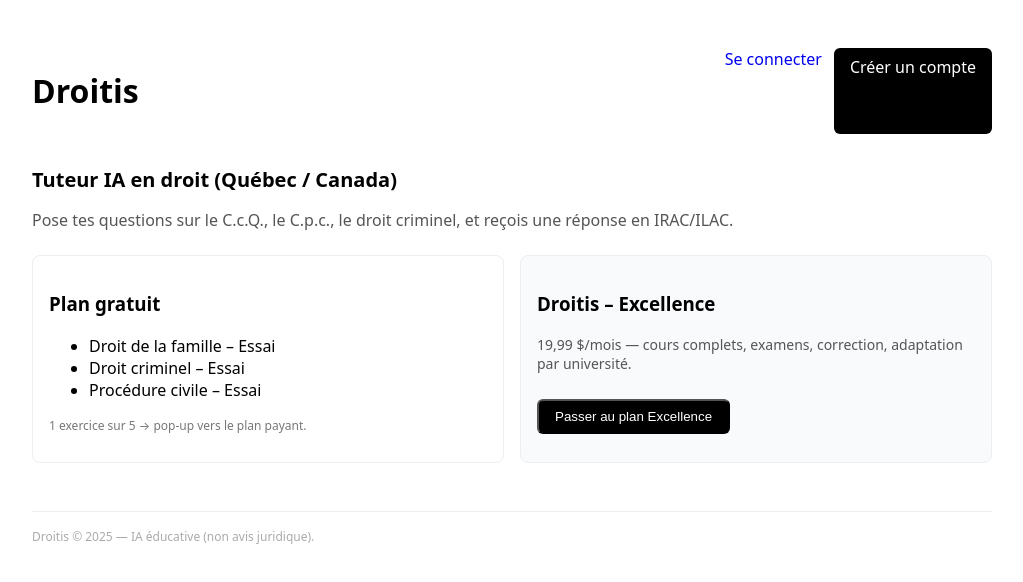
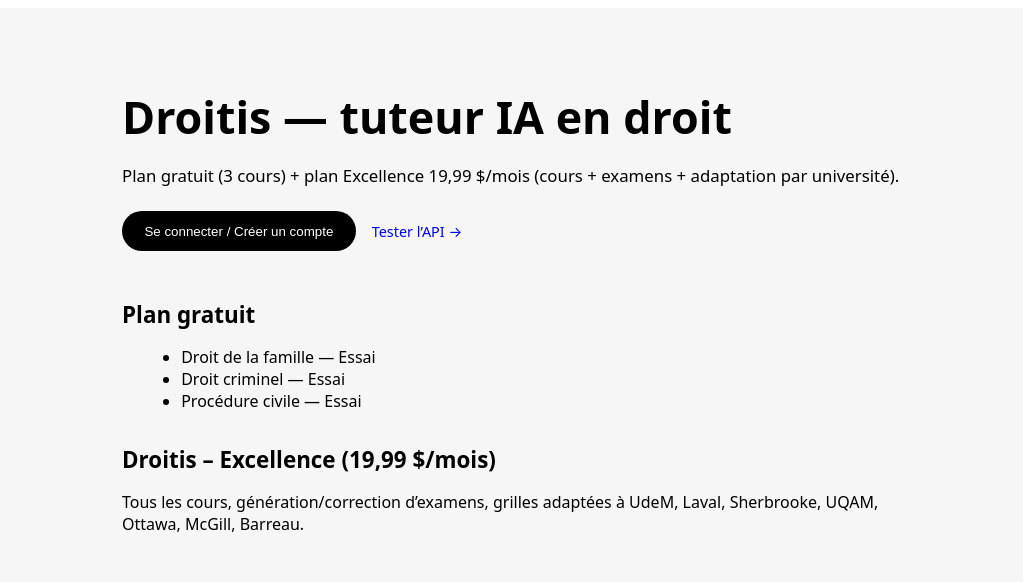
Before and after one commit to quantumprotocole-arch/droitis-next, a Next.js app: page / in a window 1280 px wide. Shown: the top 582 px of the page, without its empty margins (128-1151 px from the left). Built offline with nearby package versions, Linux system fonts and the light colour scheme.

Commit message:
Update page.tsx

```diff
--- a/app/page.tsx
+++ b/app/page.tsx
@@ -1,56 +1,61 @@
 // app/page.tsx
-export default function Home() {
+"use client";
+
+export default function HomePage() {
+  const goToLogin = () => {
+    window.location.href = "/login";
+  };
+
   return (
-    <main style={{ maxWidth: "960px", margin: "0 auto", padding: "40px 16px" }}>
-      <header style={{ display: "flex", justifyContent: "space-between", marginBottom: 32 }}>
-        <h1 style={{ fontWeight: 700 }}>Droitis</h1>
-        <div style={{ display: "flex", gap: 12 }}>
-          <a href="/login">Se connecter</a>
-          <a
-            href="/login#signup"
-            style={{ background: "black", color: "white", padding: "8px 16px", borderRadius: 6 }}
+    <div style={{ minHeight: "100vh", padding: "3rem 1.5rem", background: "#f6f6f6" }}>
+      <main style={{ maxWidth: 780, margin: "0 auto" }}>
+        <h1 style={{ fontSize: "2.8rem", fontWeight: 700, marginBottom: "1rem" }}>
+          Droitis — tuteur IA en droit
+        </h1>
+        <p style={{ fontSize: "1.05rem", marginBottom: "1.5rem" }}>
+          Plan gratuit (3 cours) + plan Excellence 19,99 $/mois (cours + examens + adaptation par université).
+        </p>
+
+        <div style={{ display: "flex", gap: "1rem" }}>
+          <button
+            onClick={goToLogin}
+            style={{
+              background: "black",
+              color: "white",
+              border: "none",
+              padding: "0.8rem 1.4rem",
+              borderRadius: 9999,
+              cursor: "pointer",
+              fontWeight: 500
+            }}
           >
-            Créer un compte
+            Se connecter / Créer un compte
+          </button>
+          <a href="/api/hello" style={{ alignSelf: "center", fontSize: "0.9rem" }}>
+            Tester l’API →
           </a>
         </div>
-      </header>
 
-      <section style={{ marginBottom: 24 }}>
-        <h2 style={{ fontSize: 20, fontWeight: 600 }}>Tuteur IA en droit (Québec / Canada)</h2>
-        <p style={{ color: "#555" }}>
-          Pose tes questions sur le C.c.Q., le C.p.c., le droit criminel, et reçois une réponse en IRAC/ILAC.
-        </p>
-      </section>
+        <section style={{ marginTop: "3rem" }}>
+          <h2 style={{ fontSize: "1.4rem", marginBottom: "0.5rem" }}>
+            Plan gratuit
+          </h2>
+          <ul style={{ marginLeft: "1.2rem" }}>
+            <li>Droit de la famille — Essai</li>
+            <li>Droit criminel — Essai</li>
+            <li>Procédure civile — Essai</li>
+          </ul>
+        </section>
 
-      <section style={{ display: "grid", gap: 16, gridTemplateColumns: "repeat(auto-fit, minmax(260px, 1fr))" }}>
-        <div style={{ border: "1px solid #eee", padding: 16, borderRadius: 8 }}>
-          <h3 style={{ fontWeight: 600 }}>Plan gratuit</h3>
-          <ul>
-            <li>Droit de la famille – Essai</li>
-            <li>Droit criminel – Essai</li>
-            <li>Procédure civile – Essai</li>
-          </ul>
-          <p style={{ fontSize: 12, color: "#777" }}>
-            1 exercice sur 5 → pop-up vers le plan payant.
+        <section style={{ marginTop: "2rem" }}>
+          <h2 style={{ fontSize: "1.4rem", marginBottom: "0.5rem" }}>
+            Droitis – Excellence (19,99 $/mois)
+          </h2>
+          <p>
+            Tous les cours, génération/correction d’examens, grilles adaptées à UdeM, Laval, Sherbrooke, UQAM, Ottawa, McGill, Barreau.
           </p>
-        </div>
-        <div style={{ border: "1px solid #eee", padding: 16, borderRadius: 8, background: "#f8fafc" }}>
-          <h3 style={{ fontWeight: 600 }}>Droitis – Excellence</h3>
-          <p style={{ fontSize: 14, color: "#555" }}>
-            19,99 $/mois — cours complets, examens, correction, adaptation par université.
-          </p>
-          <button
-            onClick={() => (window.location.href = "/login#pay")}
-            style={{ marginTop: 12, background: "black", color: "white", padding: "8px 16px", borderRadius: 6 }}
-          >
-            Passer au plan Excellence
-          </button>
-        </div>
-      </section>
-
-      <footer style={{ marginTop: 48, borderTop: "1px solid #eee", paddingTop: 16, fontSize: 12, color: "#aaa" }}>
-        Droitis © {new Date().getFullYear()} — IA éducative (non avis juridique).
-      </footer>
-    </main>
+        </section>
+      </main>
+    </div>
   );
 }
```
